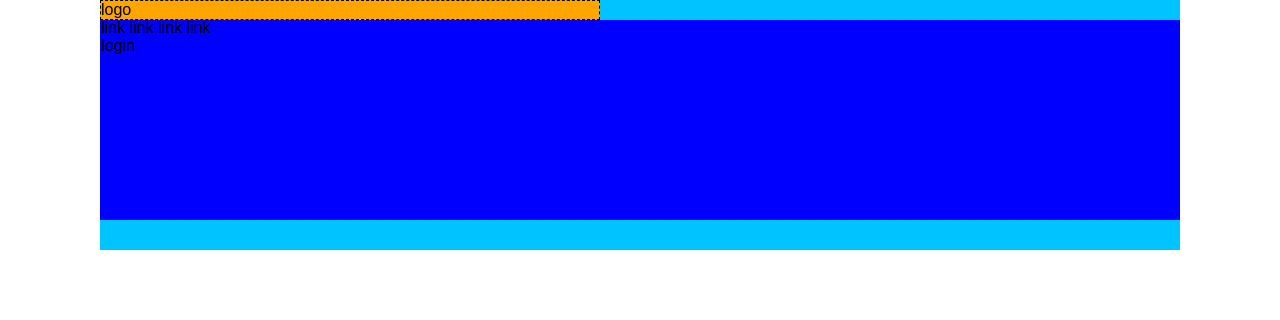
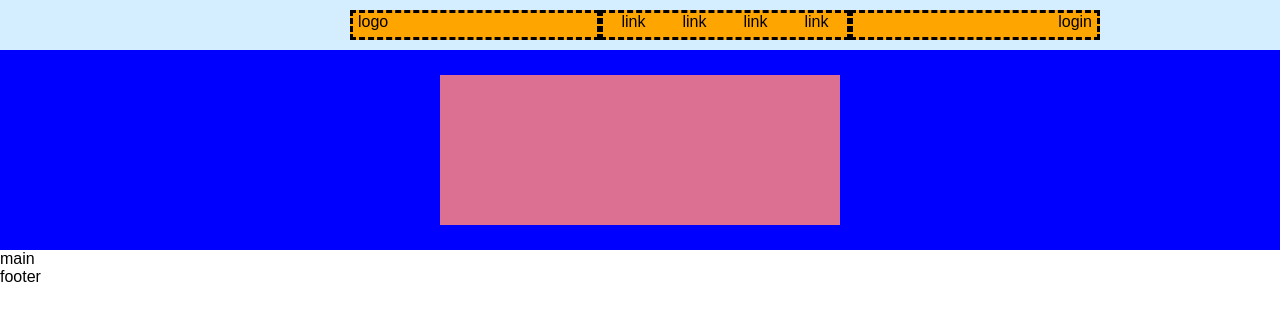
Before and after one commit to Federica-Gallucci/htmlcss-struttura-discord, a plain HTML site: page index.html in a window 1280 px wide. Drawn offline with Linux system fonts and the light colour scheme.

Commit message:
add header

```diff
--- a/css/style.css
+++ b/css/style.css
@@ -32,37 +32,61 @@ ul {
   padding-right: 10px;
 }
 
+.box {
+  width: 250px;
+  height: 30px;
+  background-color: orange;
+  border-style: dashed;
+}
 /* HEADER */
 
-.alt {
+.header-ext {
+  height: 250px;
+  background-color: rgba(0, 153, 255, 0.164);
   display: flex;
   flex-direction: column;
 }
 
-.box-ext {
-  max-width: 1100px;
-  height: 250px;
-  background-color: rgb(0, 195, 255);
+.list-flex {
+  display: flex;
+  justify-content: space-between;
 }
 
-.box-ext .box-int-down {
-  max-width: 1100px;
-  height: 200px;
-  background-color: blue;
-  align-self: flex-end;
-  padding-bottom: 2px;
+.menu {
+  display: flex;
+  flex-direction: row;
+  align-content: center;
+  padding-top: 10px;
+  padding-left: 350px;
 }
 
-.box-ext .box-int-up .list-type {
-  align-items: center;
+.list-flex {
+  display: flex;
+  justify-content: space-around;
 }
 
-.list-type {
-  width: 500px;
-  height: 20px;
-  background-color: orange;
-  border: 1px;
-  border-style: dashed;
+.logo {
+  padding-left: 5px;
+}
+
+.login {
+  display: flex;
+  justify-self: flex-end;
+  padding-right: 5px;
+}
+
+.header-int {
+  height: 205px;
+  background-color: blue;
+  margin-top: 10px;
+  display: flex;
+  justify-content: center;
+}
+.pink-box {
+  width: 400px;
+  height: 150px;
+  background-color: palevioletred;
+  align-self: center;
 }
 
 /* MAIN */
--- a/index.html
+++ b/index.html
@@ -8,29 +8,36 @@
     <link rel="stylesheet" href="./css/style.css" />
   </head>
   <body>
-    <div class="wrapper">
+
       <header>
-        <div class="container alt">
-          <div class="box-ext">
-            <div class="box-int-up">
-              <ul class="list-type">
-                <li>logo</li>
-                <li>link link link link</li>
-                <li>login</li>
+        <div class="header-ext">
+          <nav class="menu">
+            <div class="logo box">logo</div>
+            <div class="list box">
+              <ul class="list-flex">
+                <li>link</li>
+                <li>link</li>
+                <li>link</li>
+                <li>link</li>
               </ul>
             </div>
-            <div class="box-int-down"></div>
+            <div class="box">
+              <div class="login">login </div>
+            </div>
+          </nav>
+          <div class="header-int">
+            <div class="pink-box">
+
+            </div>
           </div>
         </div>
+
+
       </header>
 
-      <main>
-        <div class="container"></div>
-      </main>
+      <main>main</main>
 
-      <footer>
-        <div class="container"></div>
-      </footer>
+      <footer>footer</footer>
     </div>
   </body>
 </html>
```
